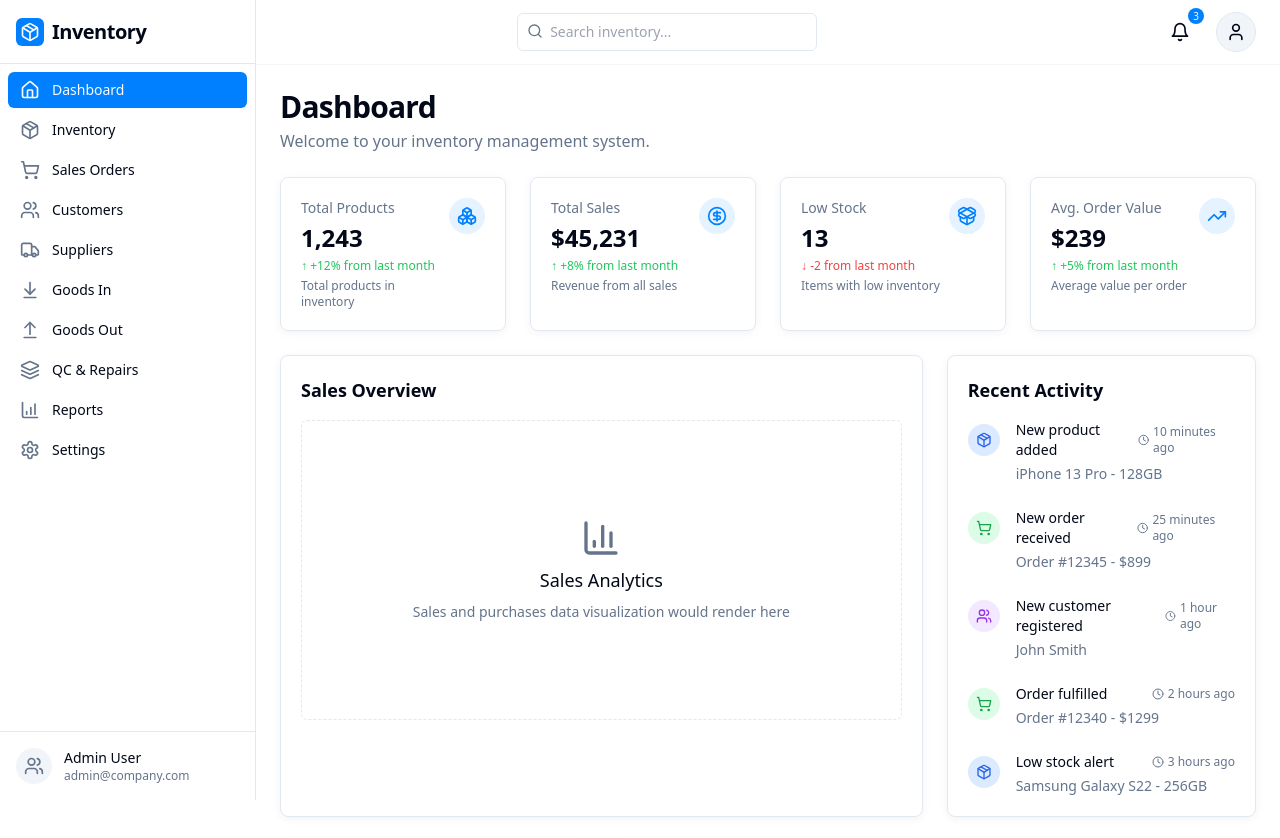
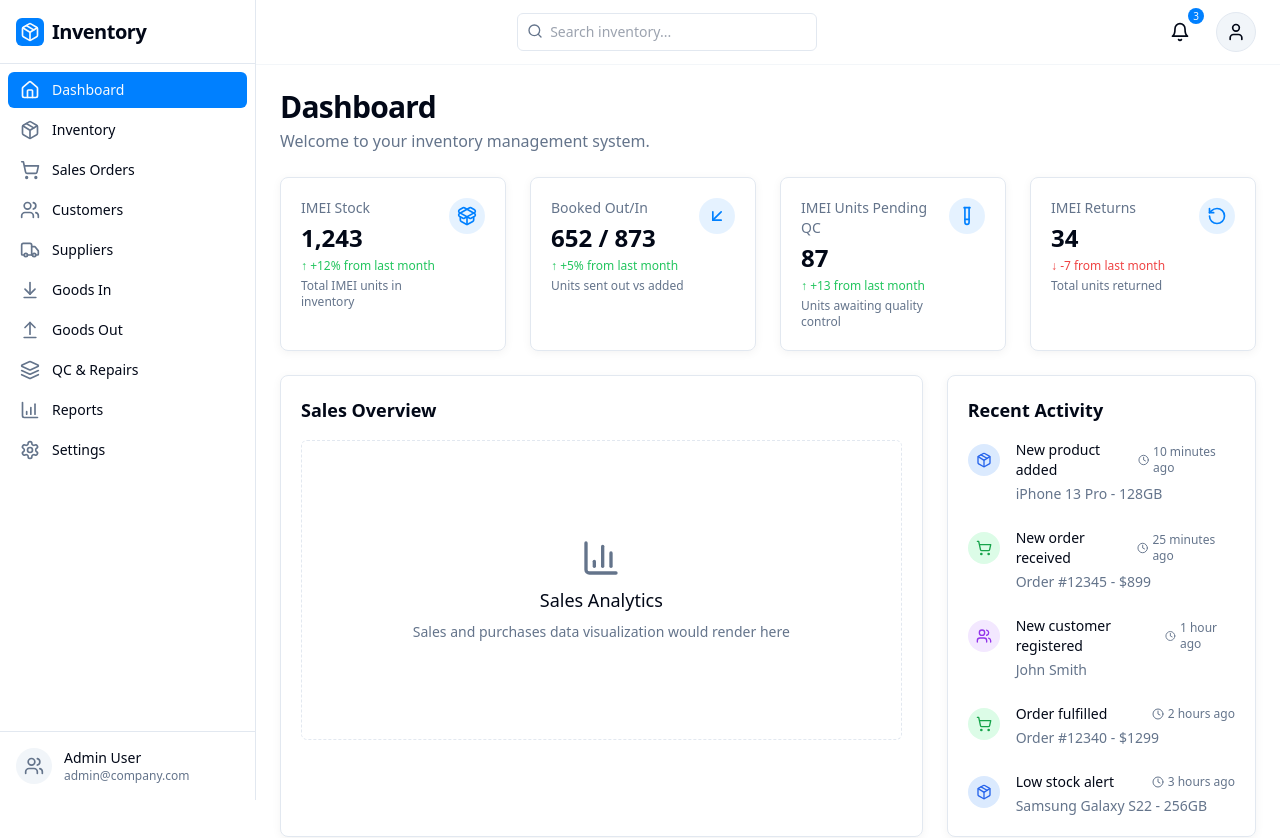
Before and after one commit to s4d-quantum/nimble-stock-manager, a React (Vite) app: page / in a window 1280 px wide. Shown: the top 838 px of the page. Built offline with nearby package versions, Linux system fonts and the light colour scheme.

Commit message:
Update dashboard stat cards
Update the dashboard stat cards to display IMEI Stock, Booked Out/In, Units Pending QC, and IMEI Returns.

```diff
--- a/src/pages/Index.tsx
+++ b/src/pages/Index.tsx
@@ -1,6 +1,5 @@
-
 import React from 'react';
-import { BarChart3, Boxes, CircleDollarSign, PackageOpen, TrendingUp, Clock } from 'lucide-react';
+import { BarChart3, PackageOpen, ArrowDownLeft, TestTube, RotateCcw, Boxes, CircleDollarSign, TrendingUp, Clock } from 'lucide-react';
 import DashboardCard from '../components/dashboard/DashboardCard';
 import StatCard from '../components/dashboard/StatCard';
 import RecentActivity from '../components/dashboard/RecentActivity';
@@ -8,36 +7,36 @@ import RecentActivity from '../components/dashboard/RecentActivity';
 // Mock data for the dashboard
 const statsData = [
   {
-    title: 'Total Products',
+    title: 'IMEI Stock',
     value: '1,243',
     change: '+12%',
     trend: 'up',
-    icon: Boxes,
-    description: 'Total products in inventory'
+    icon: PackageOpen,
+    description: 'Total IMEI units in inventory'
   },
   {
-    title: 'Total Sales',
-    value: '$45,231',
-    change: '+8%',
+    title: 'Booked Out/In',
+    value: '652 / 873',
+    change: '+5%',
     trend: 'up',
-    icon: CircleDollarSign,
-    description: 'Revenue from all sales'
+    icon: ArrowDownLeft,
+    description: 'Units sent out vs added'
   },
   {
-    title: 'Low Stock',
-    value: '13',
-    change: '-2',
-    trend: 'down',
-    icon: PackageOpen,
-    description: 'Items with low inventory'
+    title: 'IMEI Units Pending QC',
+    value: '87',
+    change: '+13',
+    trend: 'up',
+    icon: TestTube,
+    description: 'Units awaiting quality control'
   },
   {
-    title: 'Avg. Order Value',
-    value: '$239',
-    change: '+5%',
-    trend: 'up',
-    icon: TrendingUp,
-    description: 'Average value per order'
+    title: 'IMEI Returns',
+    value: '34',
+    change: '-7',
+    trend: 'down',
+    icon: RotateCcw,
+    description: 'Total units returned'
   },
 ];
 
```
